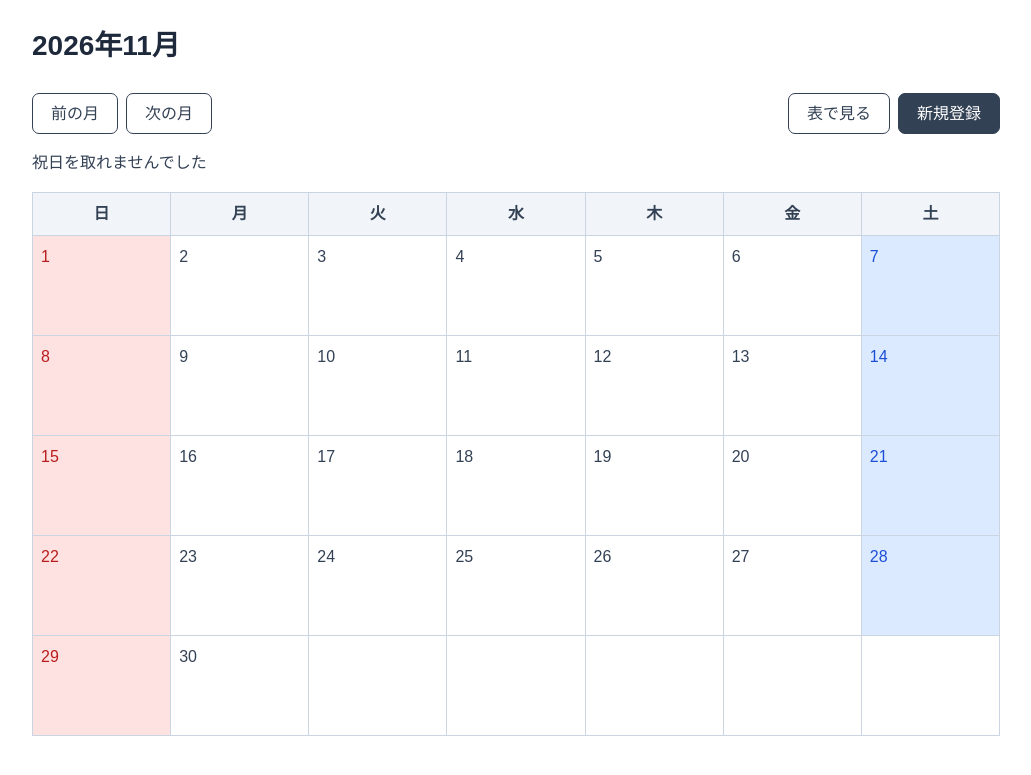
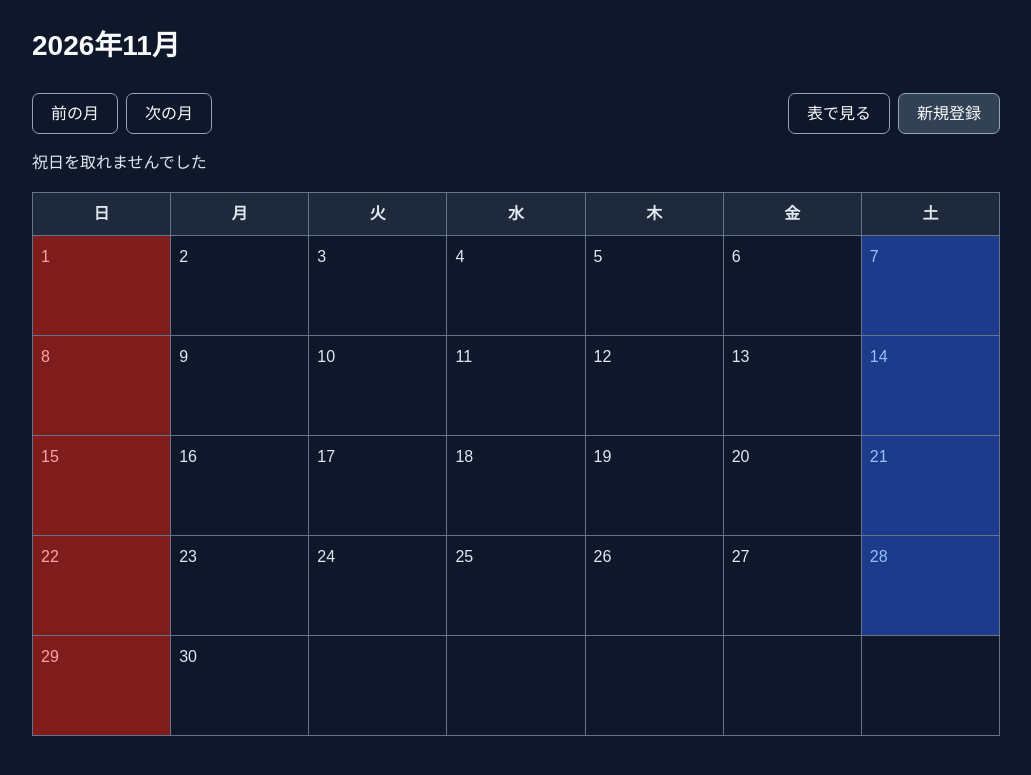
Before and after one commit to SATOMIO-PORMIOS/fw-todo-2, a Spring Boot app: page /calendar in a window 1280 px wide. Shown: the top 775 px of the page, without its empty margins (124-1155 px from the left). Run offline with Spring Boot 4, Linux system fonts and the light colour scheme; data that the repository does not hold is empty; some libraries are stand-ins or nearby versions.

Commit message:
CSS変更

```diff
--- a/src/main/resources/static/css/style.css
+++ b/src/main/resources/static/css/style.css
@@ -4,8 +4,8 @@
 
 body {
     margin: 0;
-    color: #334155;
-    background: #ffffff;
+    color: #e2e8f0;
+    background: #0f172a;
     font-family: sans-serif;
     font-size: 16px;
     line-height: 1.6;
@@ -20,7 +20,7 @@ body {
 
 .page-title {
     margin: 0 0 24px;
-    color: #1e293b;
+    color: #f8fafc;
     font-size: 28px;
 }
 
@@ -31,23 +31,32 @@ body {
 
 .todo-table th,
 .todo-table td {
-    border: 1px solid #94a3b8;
+    border: 1px solid #64748b;
     padding: 6px 10px;
     text-align: left;
     font-size: 14px;
 }
 
 .todo-table th {
-    background: #f1f5f9;
+    background: #1e293b;
     font-weight: bold;
+}
+
+.todo-table tr.overdue {
+    background: #7f1d1d;
+}
+
+.todo-table td.priority-high::after {
+    content: " ★";
+    color: #fca5a5;
 }
 
 .flash {
     margin: 0 0 16px;
-    border: 1px solid #cbd5e1;
+    border: 1px solid #64748b;
     border-radius: 8px;
     padding: 8px 12px;
-    background: #f1f5f9;
+    background: #1e293b;
 }
 
 .search-bar {
@@ -72,8 +81,8 @@ body {
     border: 1px solid #94a3b8;
     border-radius: 6px;
     padding: 7px 10px;
-    background: #ffffff;
-    color: #334155;
+    background: #111827;
+    color: #f8fafc;
     font: inherit;
 }
 
@@ -83,7 +92,7 @@ body {
 
 .error {
     margin: 4px 0 0;
-    color: #B91C1C;
+    color: #fca5a5;
     font-weight: bold;
 }
 
@@ -98,23 +107,23 @@ body {
 
 .btn {
     display: inline-block;
-    border: 1px solid #334155;
+    border: 1px solid #94a3b8;
     border-radius: 7px;
     padding: 7px 18px;
     background: #334155;
-    color: #ffffff;
+    color: #f8fafc;
     font: inherit;
     text-decoration: none;
     cursor: pointer;
 }
 
 .btn.sub {
-    background: #ffffff;
-    color: #334155;
+    background: #0f172a;
+    color: #f8fafc;
 }
 
 .link {
-    color: #334155;
+    color: #93c5fd;
     text-decoration: underline;
 }
 
@@ -142,12 +151,12 @@ body {
 
 .calendar-table th,
 .calendar-table td {
-    border: 1px solid #cbd5e1;
+    border: 1px solid #64748b;
 }
 
 .calendar-table th {
     padding: 8px;
-    background: #f1f5f9;
+    background: #1e293b;
     text-align: center;
 }
 
@@ -158,11 +167,23 @@ body {
 }
 
 .calendar-table td:first-child {
-    color: #b91c1c;
+    color: #fca5a5;
 }
 
 .calendar-table td:last-child {
-    color: #1d4ed8;
+    color: #93c5fd;
+}
+
+.calendar-table td[data-date]:first-child:not([title]) {
+    background: #7f1d1d !important;
+}
+
+.calendar-table td[data-date]:last-child:not([title]) {
+    background: #1e3a8a !important;
+}
+
+.calendar-table td[title] {
+    background: #78350f !important;
 }
 
 @media (max-width: 600px) {
--- a/src/main/resources/templates/todos.html
+++ b/src/main/resources/templates/todos.html
@@ -45,10 +45,11 @@
                 </tr>
             </thead>
             <tbody>
-                <tr th:each="todo : ${todos}">
+                <tr th:each="todo : ${todos}"
+                    th:classappend="${todo.dueDate != null and todo.dueDate.isBefore(T(java.time.LocalDate).now()) and !todo.completed} ? ' overdue' : ''">
                     <td th:text="${todo.title}">やること</td>
                     <td th:text="${todo.category}">ジャンル</td>
-                    <td th:text="${todo.priority == 1 ? '高' : (todo.priority == 2 ? '中' : '低')}">優先度</td>
+                    <td th:classappend="${todo.priority == 1} ? ' priority-high' : ''" th:text="${todo.priority == 1 ? '高' : (todo.priority == 2 ? '中' : '低')}">優先度</td>
                     <td th:text="${todo.dueDate}">期限</td>
                     <td th:text="${todo.completed ? '完了' : '未完了'}">状態</td>
                     <td><a class="link" th:href="@{/todos/{id}/edit(id=${todo.id})}">編集</a> <a class="link" th:href="@{/todos/{id}/delete(id=${todo.id})}">削除</a></td>
```
